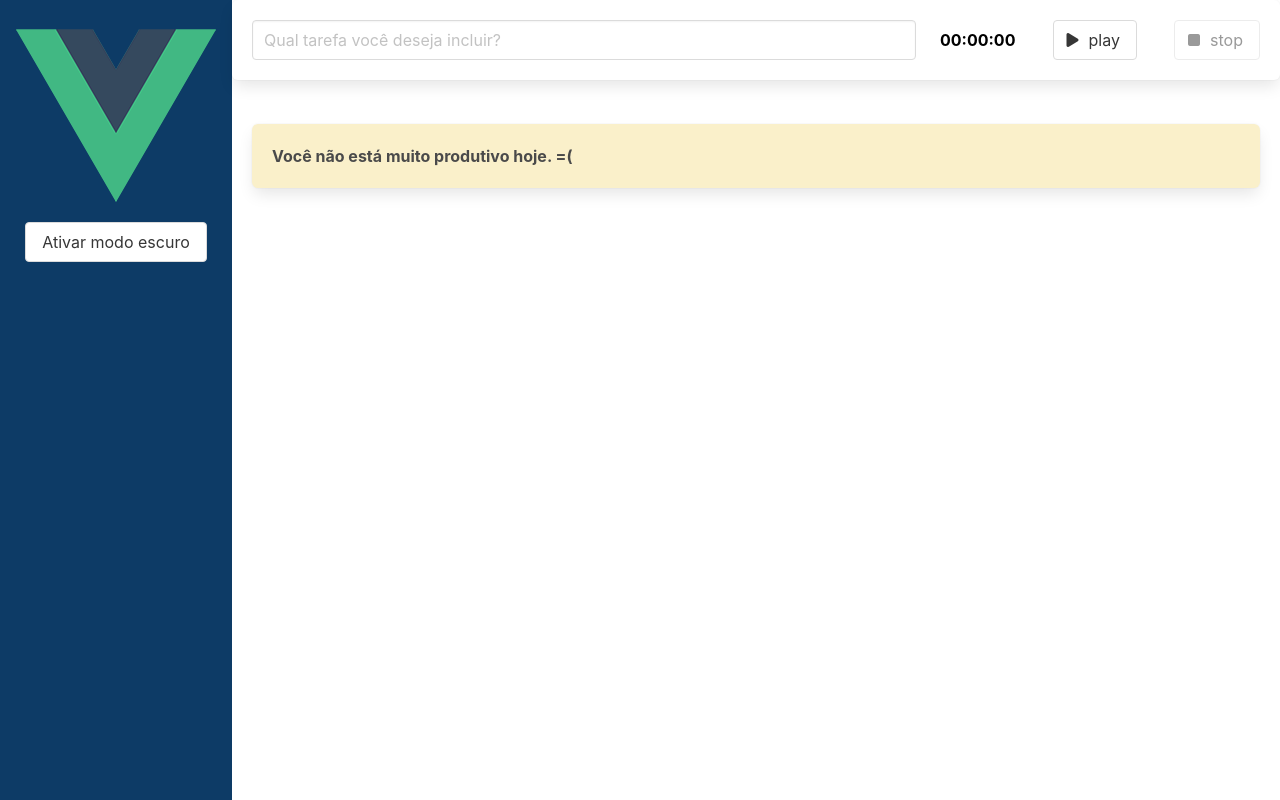
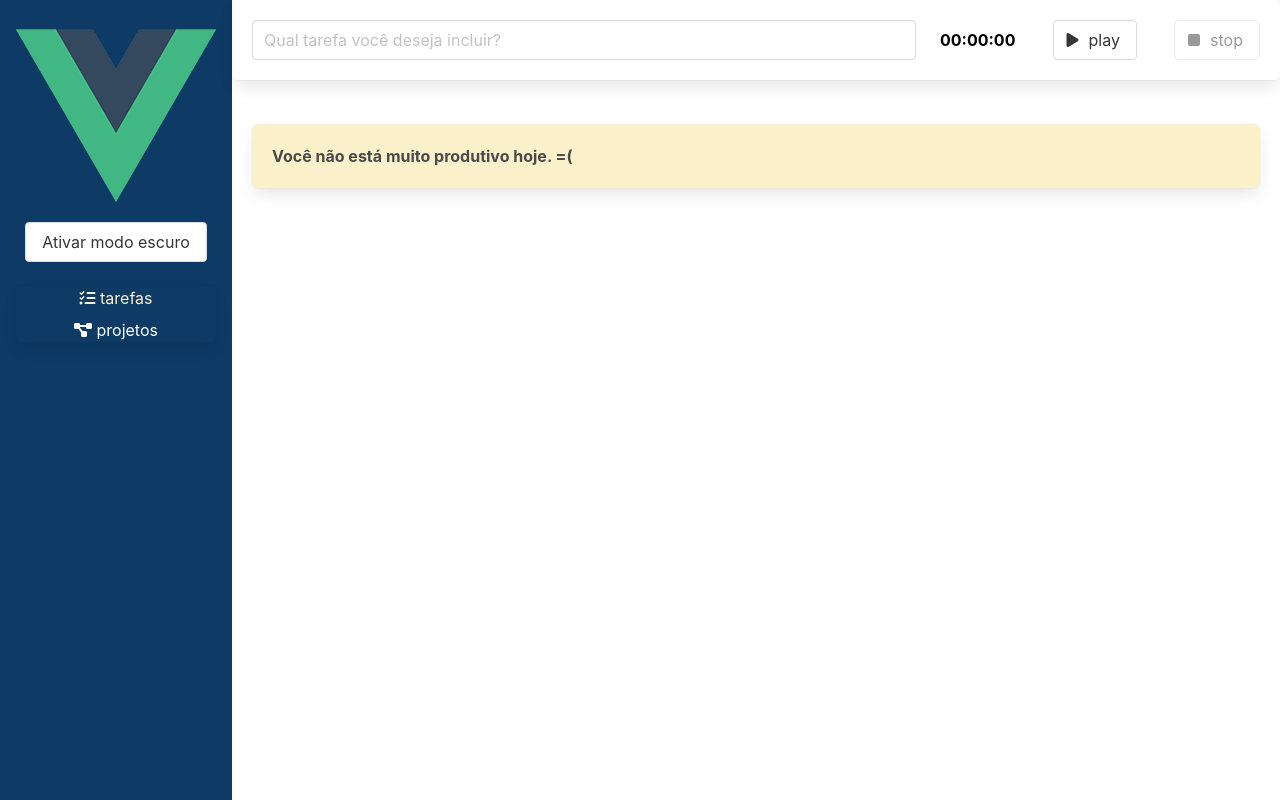
Before and after one commit to iagopmo/vueTracker, a Vue app: page / in a window 1280 px wide. Built offline with nearby package versions, Linux system fonts and the light colour scheme.

Commit message:
incluindo links de rotas na barra lateral

```diff
--- a/src/components/BarraLateral.vue
+++ b/src/components/BarraLateral.vue
@@ -3,7 +3,25 @@
     <h1>
         <img src="../assets/logo.png" alt="">
     </h1>
-    <button class="button" @click="alterarTema">{{ textoBotao }}</button>
+    <div class="has-text-centered">
+        <button class="button" @click="alterarTema">{{ textoBotao }}</button>
+    </div>
+    <nav class="panel mt-5">
+        <ul>
+            <li>
+                <router-link to="/" class="link">
+                    <i class="fas fa-tasks"></i>
+                    tarefas
+                </router-link>
+            </li>
+            <li>
+                <router-link to="/projetos" class="link">
+                    <i class="fas fa-project-diagram"></i>
+                    projetos
+                </router-link>
+            </li>
+        </ul>
+    </nav>
   </header>
 </template>
 
@@ -50,4 +68,16 @@
             height: auto;
         }
     }
+    .panel li {
+        margin: 8px 0;
+    }
+    .link {
+        color: #fff;
+    }
+    .link:hover {
+        color: #FAF0CA;
+    }
+    .link.router-link-active {
+        color: #FAF0CA;
+    }
 </style>
```
